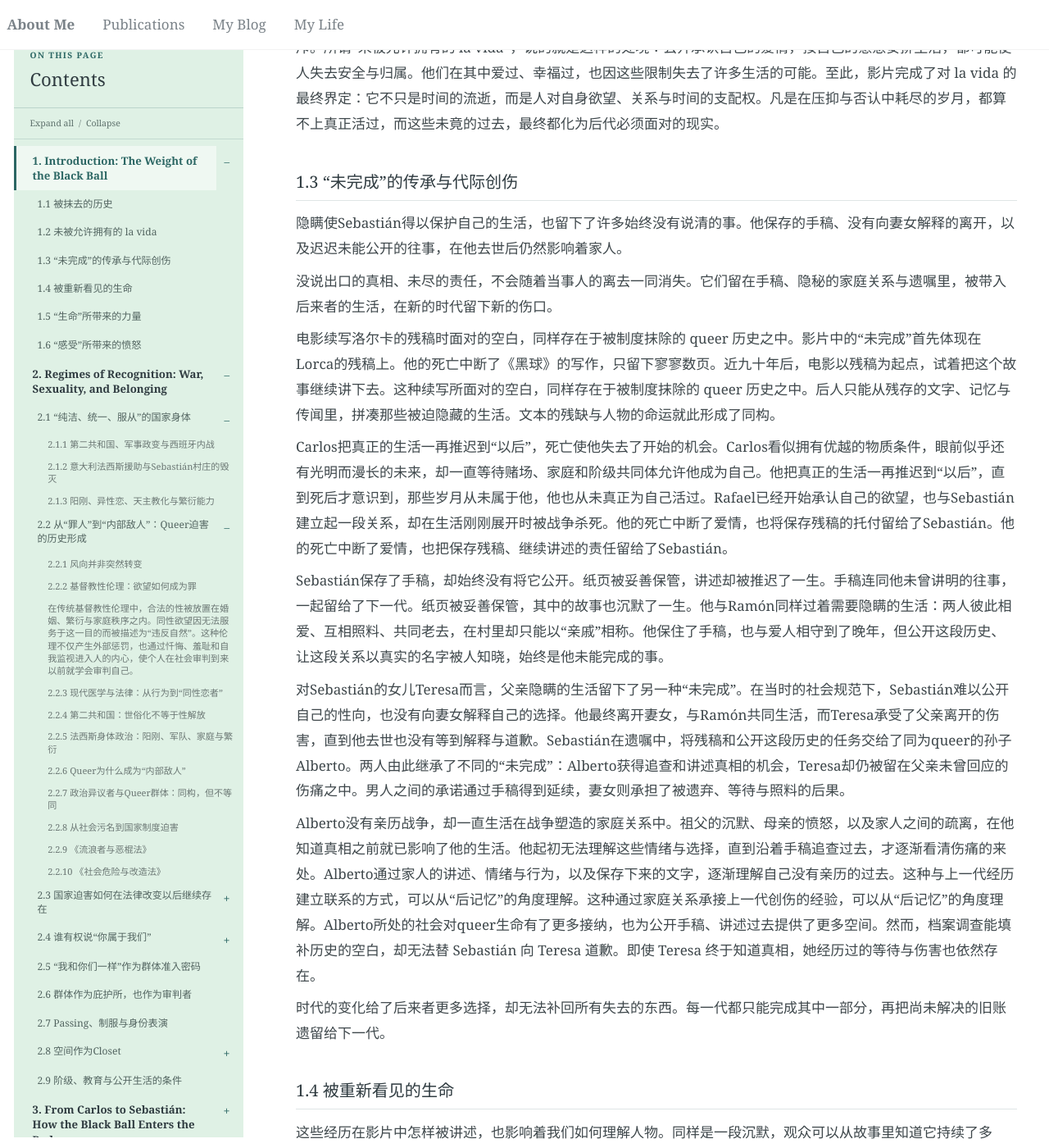
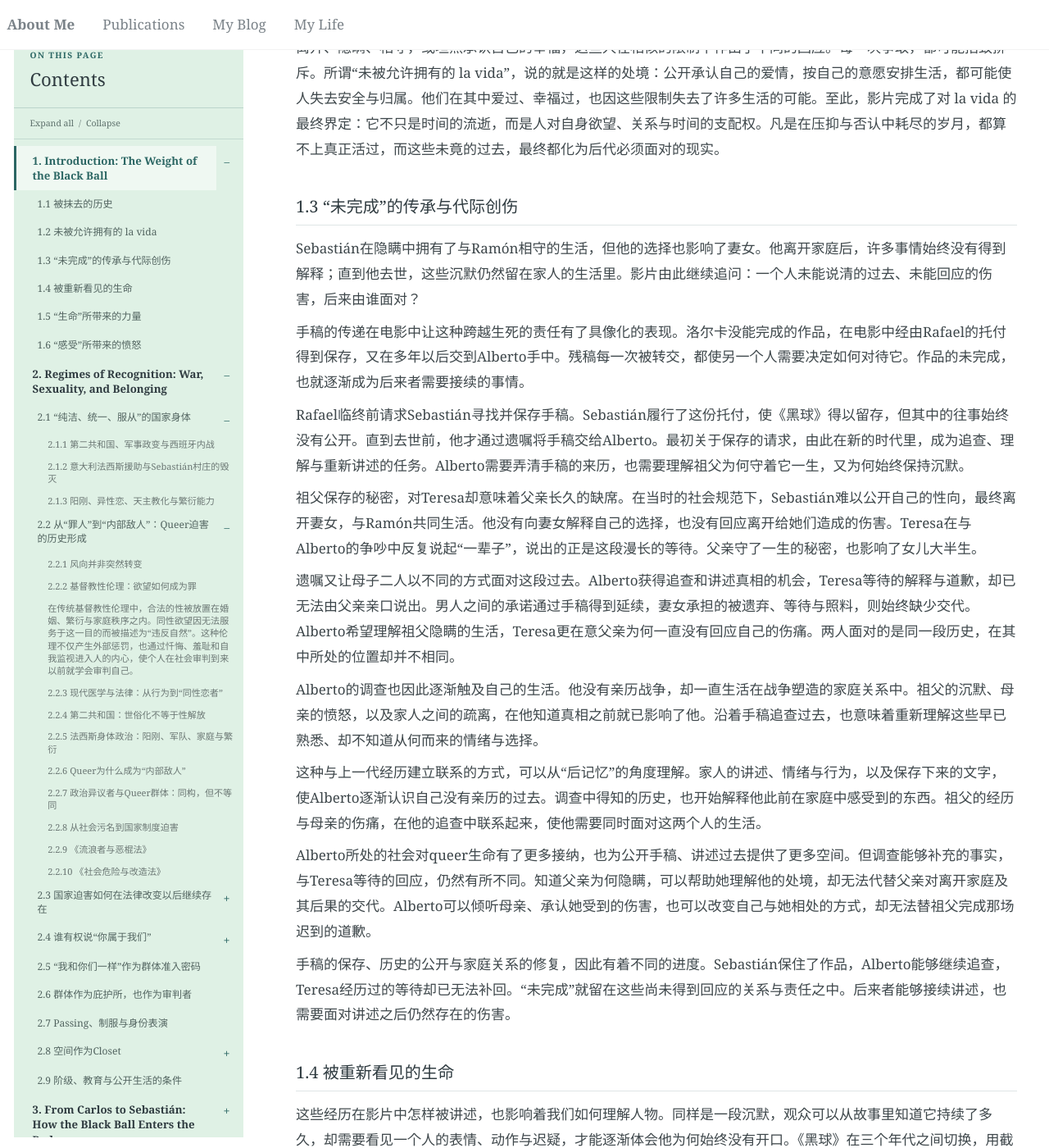
Before and after one commit to Cathylixi/Cathylixi.github.io, a Jekyll site: the page built from _posts/2026-11-10-la-bola-negra-review.md, in a window 1280 px wide and 1400 px high, scrolled down 4299 px. Shown: the whole window at 82% size. Built offline with Jekyll 4.4.1, drawn with Linux system fonts in a browser that asks for light colours; nearby versions of some CDN libraries; some of the changed text lies outside the part shown.

Commit message:
Publish La Bola Negra from Google Docs

```diff
--- a/_posts/2026-11-10-la-bola-negra-review.md
+++ b/_posts/2026-11-10-la-bola-negra-review.md
@@ -38,13 +38,13 @@
 
 ## 1. Introduction: The Weight of the Black Ball
 
-《黑球》（La Bola Negra）是一部关于历史抹除的电影。影片从西班牙诗人、剧作家和戏剧导演Lorca（洛尔卡）未完成的同名剧作《黑球》出发，将故事展开在1932、1937与2017年的西班牙。三个年代的人物因一部手稿联系起来，也各自面对着欲望、身份与归属的问题。
+《黑球》（La Bola Negra）是一部关于历史抹除的电影。影片从西班牙诗人、剧作家洛尔卡（Lorca）未完成的同名剧作《黑球》出发，将故事展开在1932、1937与2017年的西班牙。影片将残稿中的故事与围绕手稿展开的保存、追查联系起来，讲述不同年代的人如何面对欲望、身份与归属。
 
-1932年，出身富裕家庭的Carlos申请加入格拉纳达的一家私人俱乐部，却因同性恋传闻遭到会员投出黑球。父亲要求他重新争取入会，母亲劝他前往马德里，谨慎地过自己想要的生活，Enrique则希望带他走向街道上的政治运动。面对这些不同的出路，Carlos仍然选择返回俱乐部，在众人的公开质询中否认自己的性向，试图重新获得接纳。
+1932年，出身富裕家庭的Carlos申请加入格拉纳达的一家私人俱乐部，却因同性恋传闻，在入会表决中被会员投出黑球。父亲要求他重新争取入会，母亲劝他前往马德里，谨慎地过自己想要的生活，Enrique则希望带他离开俱乐部，走向街道上的政治运动。面对这些不同的出路，Carlos最终仍选择返回俱乐部，在众人的公开质询中否认自己的性向，试图重新获得接纳。
 
-1937年，西班牙内战正在进行。Sebastián在村庄遭到轰炸后幸存，随后加入佛朗哥阵营，被安排看守受伤的共和派俘虏Rafael。两人在相处中逐渐靠近，Rafael向他讲述自己与洛尔卡的往事，也唤醒了Sebastián对自身欲望的认识。临终前，Rafael请求他寻找并保存《黑球》的手稿。Sebastián此后守着这份托付生活了一生，结婚生子，却最终离开妻女，随后与后来遇到的爱人Ramón相伴到老，两人在村里一直以“亲戚”相称。
+1937年，西班牙内战正在进行。Sebastián在村庄遭到轰炸后幸存，随后加入佛朗哥阵营，被安排看守受伤的共和派俘虏Rafael。两人在相处中逐渐靠近，Rafael向他讲述自己与洛尔卡的往事，Sebastián也逐渐意识到自己的欲望。临终前，Rafael请求他寻找并保存《黑球》的手稿，Sebastián此后守着这份托付生活了一生。他后来结婚，有了女儿Teresa，又离开妻女，与爱人Ramón相伴到老。两人在村里一直以“亲戚”相称。
 
-2017年，Sebastián去世，孙子Alberto根据遗嘱接触到祖父保存的手稿，开始追查它的来源。随着追查深入，祖父年轻时的经历、被隐藏的爱情，以及他离开妻女后的家庭往事逐渐浮现。Alberto也因此重新面对母亲Teresa：对他而言，这份遗产打开了一段陌生的历史；对Teresa而言，它却牵连着父亲长久的缺席，以及始终没有给出的解释与道歉。这份手稿，就此将战时的相遇、隐瞒了一生的秘密与当代的母子裂痕重新串在了一起。
+2017年，Sebastián去世，Teresa的儿子Alberto根据祖父的遗嘱接触到手稿，开始追查它的来源。随着调查深入，祖父年轻时的经历、被隐藏的爱情，以及离开妻女后的家庭往事逐渐浮现，也使Alberto与母亲产生分歧。Alberto希望理解祖父的过去，Teresa记得的却是父亲长久的缺席，以及始终没有给出的解释与道歉。这份手稿，就此将战时的相遇、隐瞒了一生的秘密与当代的母子裂痕重新串在了一起。
 
 ### 1.1 被抹去的历史
 
@@ -56,11 +56,11 @@
 
 1975年佛朗哥去世后，西班牙逐步转向民主。新的制度尚未稳固，旧政权的许多机构与人员仍被保留下来，对社会再次分裂的担忧也影响着当时的政治选择。政坛主流优先寻求稳定与和解，将对独裁时期暴力罪行的追责搁置下来。1977年通过的《大赦法》回应了反独裁力量释放政治犯并恢复权利的诉求，也将国家官员与执法人员实施的部分罪行纳入大赦范围，成为此后追究佛朗哥时期国家暴力的重要障碍。
 
-这种以搁置追责、优先维持政治和解，从而换取民主的和平过渡的政治默契后来被称为“遗忘公约”或“沉默公约”。它是一种政治共识，没有正式签署的协议文本。在这一共识下，追问过去容易被视为重新挑起冲突，亲历者与家属寻求真相和追责的要求，也因此承受着“顾全大局”的压力。他们始终保留着记忆，却在试图公开讲述时，被劝告“不要重揭伤疤”。公开表达的空间扩大了，独裁时期留下的沉默却仍借由社会压力延续下来。
+这种以搁置追责、优先维持政治和解，从而换取民主的和平过渡的政治默契后来被称为“遗忘公约”或“沉默公约”。它是一种政治共识，没有正式签署的协议文本。在当时的政治气氛中，追问过去容易被视为重新挑起冲突，亲历者与家属寻求真相和追责的要求，也因此承受着“顾全大局”的压力。他们记得那些遭遇，却在试图公开讲述时，被劝告“不要重揭伤疤”。公开表达的空间扩大了，独裁时期留下的沉默却仍借由社会压力延续下来。
 
-这些经历也容易被关于战争的宏大叙述遮住。阵营、战役、伤亡、胜负与政权更替，构成了人们理解这段历史的主要坐标；而普通人如何恐惧、屈服、背叛、相爱，又如何被战争影响余生，却并不会被记录。遗骨迟迟没有找到，死亡没有得到确认，伴侣关系遭到否认，公开哀悼受到限制，都使个体的生活苦难得不到社会任何的承认。亲友仍然记得一个人的遭遇，社会却迟迟没有回应。没有墓碑，哀悼便失去了落点；没有名分，爱情便被迫伪装成亲情或友情；没有讲述的出口，恐惧便沉淀为沉默与羞耻，继续传向下一代。
+这些经历也容易被关于战争的宏大叙述遮住。阵营、战役、伤亡、胜负与政权更替，构成了人们理解这段历史的主要坐标；而普通人如何恐惧、屈服、背叛、相爱，又如何被战争影响余生，往往难以在其中留下记录。遗骨迟迟没有找到，失踪者仍未查明，伴侣关系遭到否认，公开哀悼受到限制，许多人的苦难也因此难以得到公开的承认。没有墓碑，哀悼便失去了落点；没有名分，爱情便被迫伪装成亲情或友情；没有讲述的出口，恐惧便沉淀为沉默与羞耻，继续传向下一代。
 
-历史可以被逐出公共视野，承担它的人却仍要继续生活国家将稳定与和解置于个体权利之上，历史的重量便直接压在了亲历者及其后代身上。他们被迫接下寻找遗骨、保存记忆、讲述历史、哀悼死者与追索正义的担子，也独自承受随之而来的漫长精神与生活代价。这实际上是一场记忆责任与创伤代价的转嫁，社会以稳定与和解为由向前走，受伤者却仍要独自面对尚未结束的过去。
+这些经历可以被排除在公共叙述之外，但承担它的人却仍要继续生活国家将稳定与和解置于个体权利之上，因此历史的重量便直接压在了亲历者及其后代身上。他们被迫接下寻找遗骨、保存记忆、讲述历史、哀悼死者与追索正义的担子，也独自承受随之而来的漫长精神与生活代价。这实际上是一场记忆责任与创伤代价的转嫁，社会以稳定与和解为由向前走，受伤者却仍要独自面对尚未结束的过去。
 
 ### 1.2 未被允许拥有的 la vida
 
@@ -84,21 +84,23 @@
 
 ### 1.3 “未完成”的传承与代际创伤
 
-隐瞒使Sebastián得以保护自己的生活，也留下了许多始终没有说清的事。他保存的手稿、没有向妻女解释的离开，以及迟迟未能公开的往事，在他去世后仍然影响着家人。
+Sebastián在隐瞒中拥有了与Ramón相守的生活，但他的选择也影响了妻女。他离开家庭后，许多事情始终没有得到解释；直到他去世，这些沉默仍然留在家人的生活里。影片由此继续追问：一个人未能说清的过去、未能回应的伤害，后来由谁面对？
 
-没说出口的真相、未尽的责任，不会随着当事人的离去一同消失。它们留在手稿、隐秘的家庭关系与遗嘱里，被带入后来者的生活，在新的时代留下新的伤口。
+手稿的传递在电影中让这种跨越生死的责任有了具像化的表现。洛尔卡没能完成的作品，在电影中经由Rafael的托付得到保存，又在多年以后交到Alberto手中。残稿每一次被转交，都使另一个人需要决定如何对待它。作品的未完成，也就逐渐成为后来者需要接续的事情。
 
-电影续写洛尔卡的残稿时面对的空白，同样存在于被制度抹除的 queer 历史之中。影片中的“未完成”首先体现在Lorca的残稿上。他的死亡中断了《黑球》的写作，只留下寥寥数页。近九十年后，电影以残稿为起点，试着把这个故事继续讲下去。这种续写所面对的空白，同样存在于被制度抹除的 queer 历史之中。后人只能从残存的文字、记忆与传闻里，拼凑那些被迫隐藏的生活。文本的残缺与人物的命运就此形成了同构。
+Rafael临终前请求Sebastián寻找并保存手稿。Sebastián履行了这份托付，使《黑球》得以留存，但其中的往事始终没有公开。直到去世前，他才通过遗嘱将手稿交给Alberto。最初关于保存的请求，由此在新的时代里，成为追查、理解与重新讲述的任务。Alberto需要弄清手稿的来历，也需要理解祖父为何守着它一生，又为何始终保持沉默。
 
-Carlos把真正的生活一再推迟到“以后”，死亡使他失去了开始的机会。Carlos看似拥有优越的物质条件，眼前似乎还有光明而漫长的未来，却一直等待赌场、家庭和阶级共同体允许他成为自己。他把真正的生活一再推迟到“以后”，直到死后才意识到，那些岁月从未属于他，他也从未真正为自己活过。Rafael已经开始承认自己的欲望，也与Sebastián建立起一段关系，却在生活刚刚展开时被战争杀死。他的死亡中断了爱情，也将保存残稿的托付留给了Sebastián。他的死亡中断了爱情，也把保存残稿、继续讲述的责任留给了Sebastián。
+祖父保存的秘密，对Teresa却意味着父亲长久的缺席。在当时的社会规范下，Sebastián难以公开自己的性向，最终离开妻女，与Ramón共同生活。他没有向妻女解释自己的选择，也没有回应离开给她们造成的伤害。Teresa在与Alberto的争吵中反复说起“一辈子”，说出的正是这段漫长的等待。父亲守了一生的秘密，也影响了女儿大半生。
 
-Sebastián保存了手稿，却始终没有将它公开。纸页被妥善保管，讲述却被推迟了一生。手稿连同他未曾讲明的往事，一起留给了下一代。纸页被妥善保管，其中的故事也沉默了一生。他与Ramón同样过着需要隐瞒的生活：两人彼此相爱、互相照料、共同老去，在村里却只能以“亲戚”相称。他保住了手稿，也与爱人相守到了晚年，但公开这段历史、让这段关系以真实的名字被人知晓，始终是他未能完成的事。
+遗嘱又让母子二人以不同的方式面对这段过去。Alberto获得追查和讲述真相的机会，Teresa等待的解释与道歉，却已无法由父亲亲口说出。男人之间的承诺通过手稿得到延续，妻女承担的被遗弃、等待与照料，则始终缺少交代。Alberto希望理解祖父隐瞒的生活，Teresa更在意父亲为何一直没有回应自己的伤痛。两人面对的是同一段历史，在其中所处的位置却并不相同。
 
-对Sebastián的女儿Teresa而言，父亲隐瞒的生活留下了另一种“未完成”。在当时的社会规范下，Sebastián难以公开自己的性向，也没有向妻女解释自己的选择。他最终离开妻女，与Ramón共同生活，而Teresa承受了父亲离开的伤害，直到他去世也没有等到解释与道歉。Sebastián在遗嘱中，将残稿和公开这段历史的任务交给了同为queer的孙子Alberto。两人由此继承了不同的“未完成”：Alberto获得追查和讲述真相的机会，Teresa却仍被留在父亲未曾回应的伤痛之中。男人之间的承诺通过手稿得到延续，妻女则承担了被遗弃、等待与照料的后果。
+Alberto的调查也因此逐渐触及自己的生活。他没有亲历战争，却一直生活在战争塑造的家庭关系中。祖父的沉默、母亲的愤怒，以及家人之间的疏离，在他知道真相之前就已影响了他。沿着手稿追查过去，也意味着重新理解这些早已熟悉、却不知道从何而来的情绪与选择。
 
-Alberto没有亲历战争，却一直生活在战争塑造的家庭关系中。祖父的沉默、母亲的愤怒，以及家人之间的疏离，在他知道真相之前就已影响了他的生活。他起初无法理解这些情绪与选择，直到沿着手稿追查过去，才逐渐看清伤痛的来处。Alberto通过家人的讲述、情绪与行为，以及保存下来的文字，逐渐理解自己没有亲历的过去。这种与上一代经历建立联系的方式，可以从“后记忆”的角度理解。这种通过家庭关系承接上一代创伤的经验，可以从“后记忆”的角度理解。Alberto所处的社会对queer生命有了更多接纳，也为公开手稿、讲述过去提供了更多空间。然而，档案调查能填补历史的空白，却无法替 Sebastián 向 Teresa 道歉。即使 Teresa 终于知道真相，她经历过的等待与伤害也依然存在。
+这种与上一代经历建立联系的方式，可以从“后记忆”的角度理解。家人的讲述、情绪与行为，以及保存下来的文字，使Alberto逐渐认识自己没有亲历的过去。调查中得知的历史，也开始解释他此前在家庭中感受到的东西。祖父的经历与母亲的伤痛，在他的追查中联系起来，使他需要同时面对这两个人的生活。
 
-时代的变化给了后来者更多选择，却无法补回所有失去的东西。每一代都只能完成其中一部分，再把尚未解决的旧账遗留给下一代。
+Alberto所处的社会对queer生命有了更多接纳，也为公开手稿、讲述过去提供了更多空间。但调查能够补充的事实，与Teresa等待的回应，仍然有所不同。知道父亲为何隐瞒，可以帮助她理解他的处境，却无法代替父亲对离开家庭及其后果的交代。Alberto可以倾听母亲、承认她受到的伤害，也可以改变自己与她相处的方式，却无法替祖父完成那场迟到的道歉。
+
+手稿的保存、历史的公开与家庭关系的修复，因此有着不同的进度。Sebastián保住了作品，Alberto能够继续追查，Teresa经历过的等待却已无法补回。“未完成”就留在这些尚未得到回应的关系与责任之中。后来者能够接续讲述，也需要面对讲述之后仍然存在的伤害。
 
 ### 1.4 被重新看见的生命
 
```
